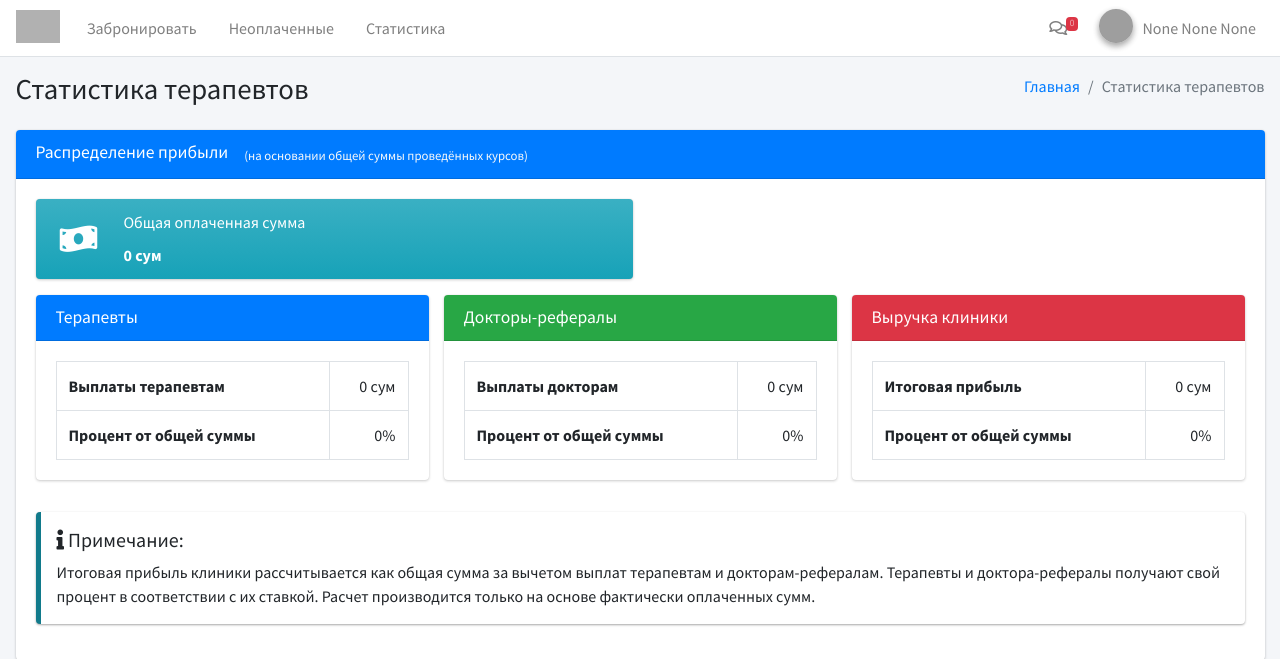
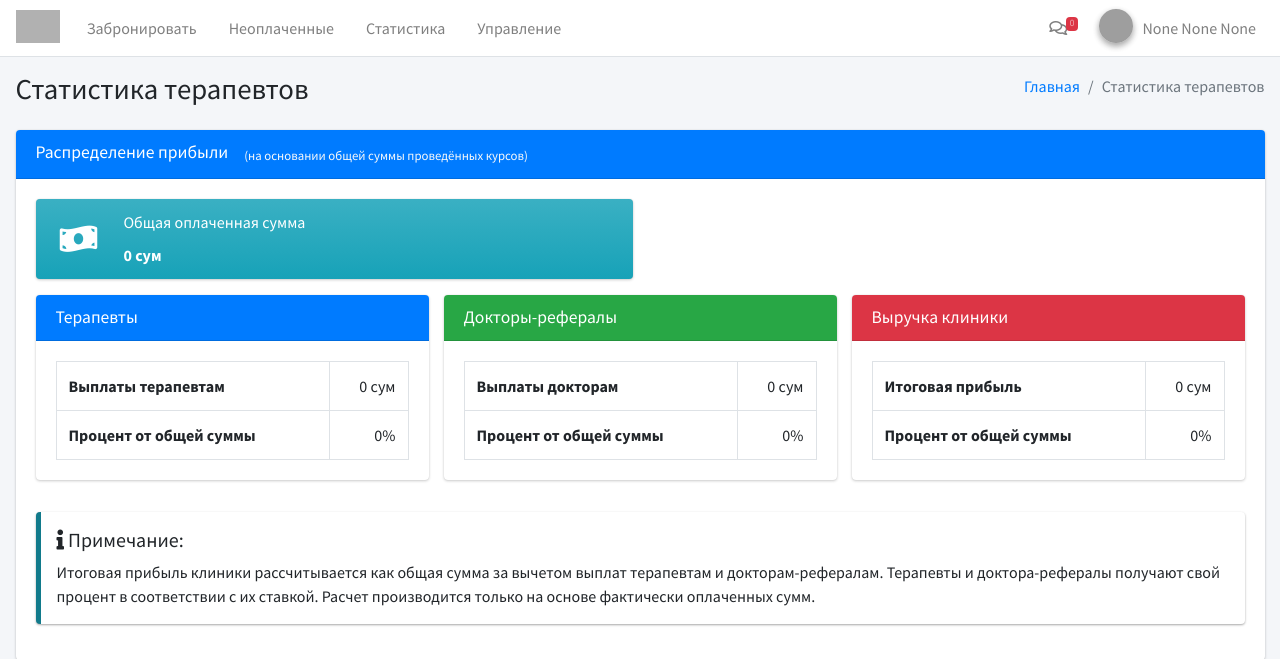
Before and after one commit to mu7affarmirzo/hayat_client_ease, a Django app: page /adminstration/therapist-statistics/ in a window 1280 px wide. Shown: the top 659 px of the page. Run offline with Django 5.2, Linux system fonts and the light colour scheme; the visitor is signed in with stand-in values (Sample User, id 1); data that the repository does not hold is empty; some libraries are stand-ins or nearby versions; grey boxes are pictures that could not be loaded.

Commit message:
🔼Updated: navbar

```diff
--- a/core/templates/snippets/navbar.html
+++ b/core/templates/snippets/navbar.html
@@ -26,10 +26,10 @@
                     <li class="nav-item">
                         <a href="{% url 'administration:therapist_statistics' %}" class="nav-link">Статистика</a>
                     </li>
+                    <li class="nav-item">
+                        <a href="{% url 'administration:therapist_list' %}" class="nav-link">Управление</a>
+                    </li>
                 {% endif %}
-{#                <li class="nav-item">#}
-{#                    <a href="{% url 'administration:referral_doctor_statistics' %}" class="nav-link">Статистика врачей</a>#}
-{#                </li>#}
             </ul>
 
             <!-- SEARCH FORM -->
```
